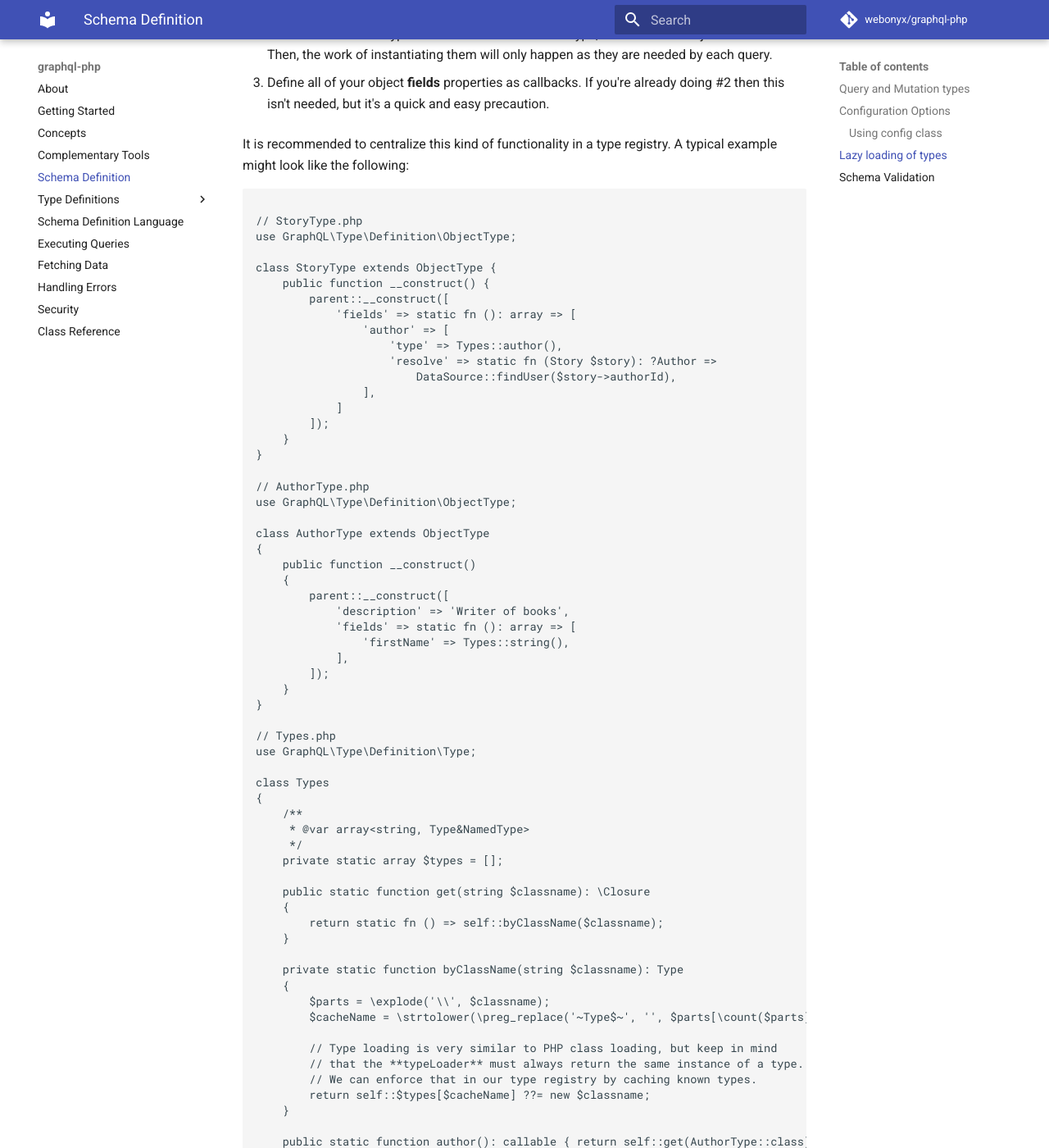
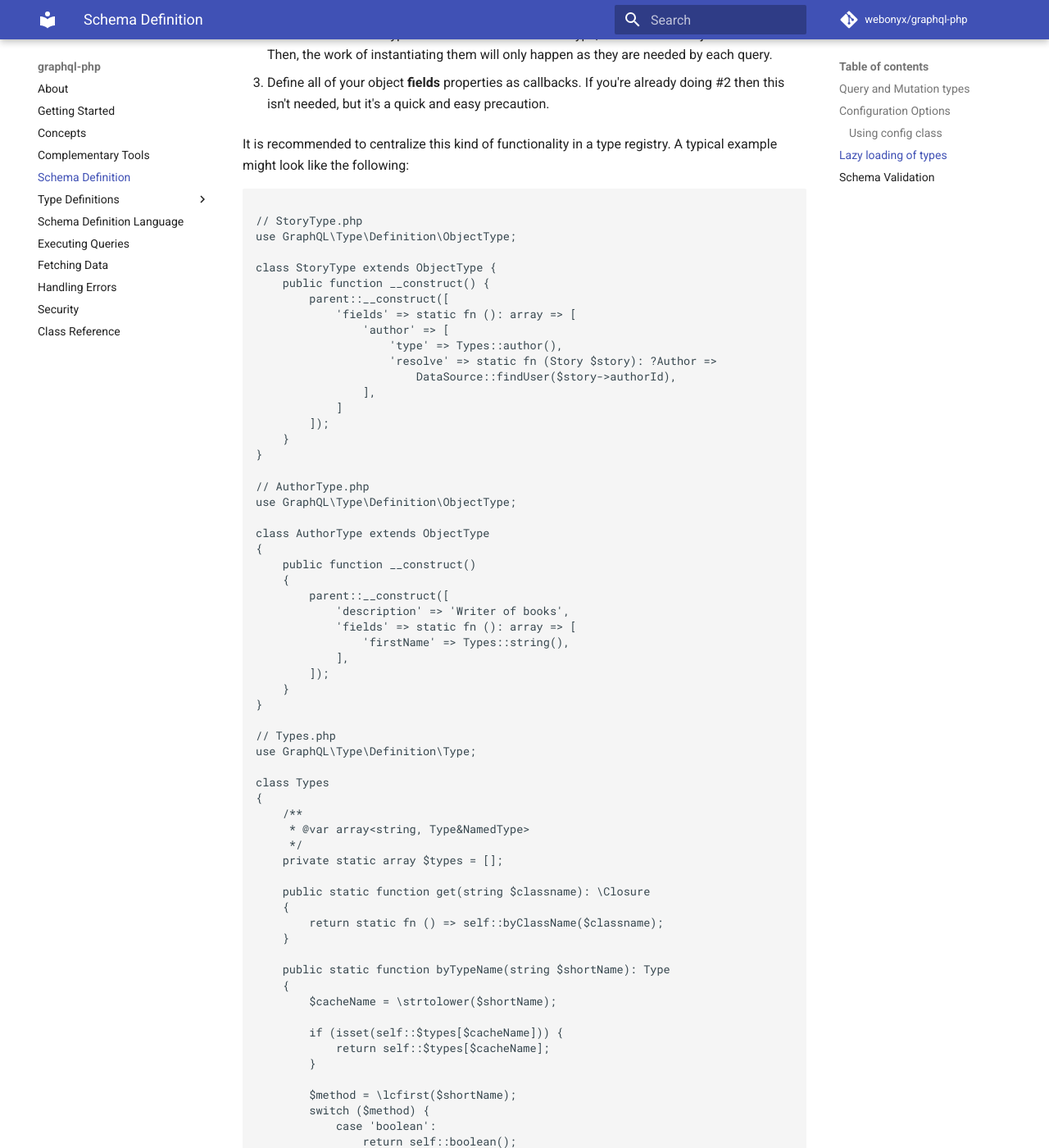
Before and after one commit to webonyx/graphql-php, an MkDocs documentation site: the page built from docs/schema-definition.md, in a window 1280 px wide and 1400 px high, scrolled down 2998 px. Shown: the whole window at 82% size. Built offline with MkDocs 1.6.1 and Material for MkDocs 9.7.7, drawn with Linux system fonts in a browser that asks for light colours; comment, search, counter and statistics services are not loaded; some of the changed text lies outside the part shown.

Commit message:
restore byTypeName

```diff
--- a/docs/schema-definition.md
+++ b/docs/schema-definition.md
@@ -165,6 +165,29 @@ class Types
         return static fn () => self::byClassName($classname);
     }
 
+    public static function byTypeName(string $shortName): Type
+    {
+        $cacheName = \strtolower($shortName);
+
+        if (isset(self::$types[$cacheName])) {
+            return self::$types[$cacheName];
+        }
+
+        $method = \lcfirst($shortName);
+        switch ($method) {
+            case 'boolean':
+                return self::boolean();
+            case 'float':
+                return self::float();
+            case 'id':
+                return self::id();
+            case 'int':
+                return self::int();
+        }
+
+        throw new \Exception("Unknown graphql type: {$shortName}");
+    }
+
     private static function byClassName(string $classname): Type
     {
         $parts = \explode('\\', $classname);
```
